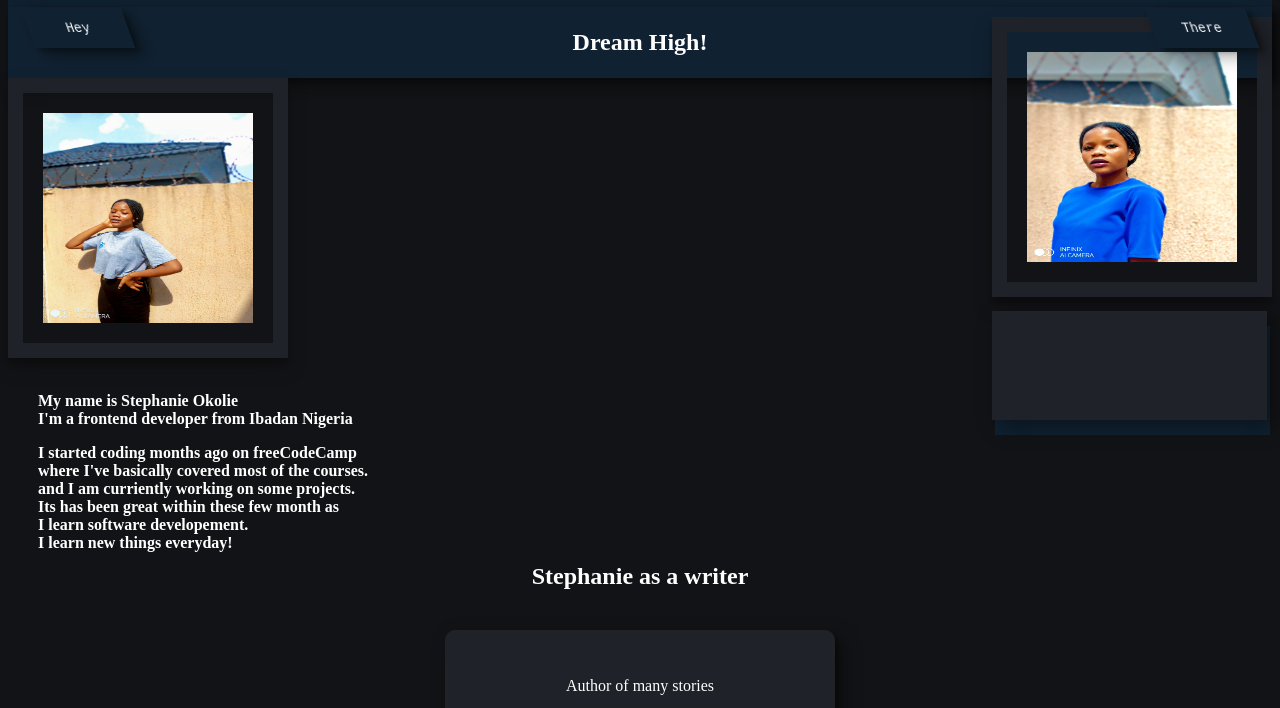
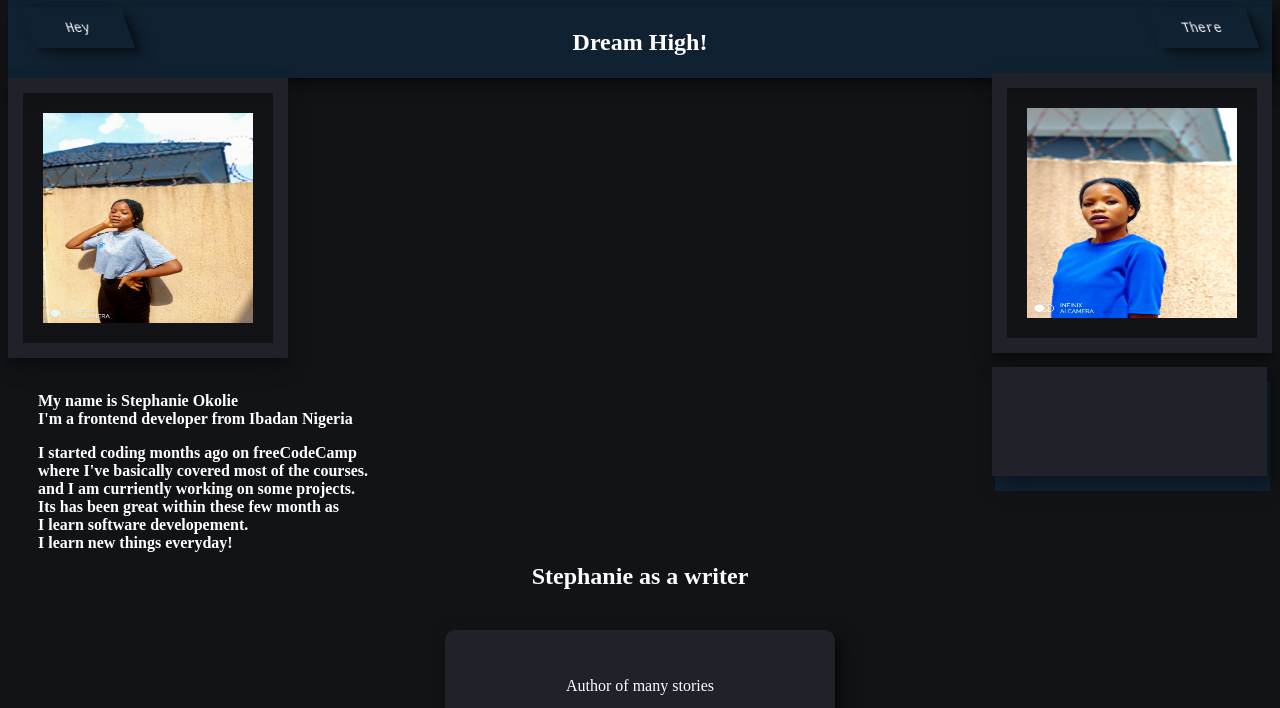
Before and after one commit to Chinemereem/Portfolio-page, a plain HTML site: page index.html in a window 1280 px wide. Shown: the part 71-779 px from the top of the page. Drawn offline with Linux system fonts and the light colour scheme.

Commit message:
Update index.css

```diff
--- a/index.css
+++ b/index.css
@@ -131,7 +131,7 @@ display: flex;
       float: right;
       text-align: right;
       width: 300px;
-      margin-top: -556px;
+      margin-top: -500px;
 
    }
 .my-img {
```
